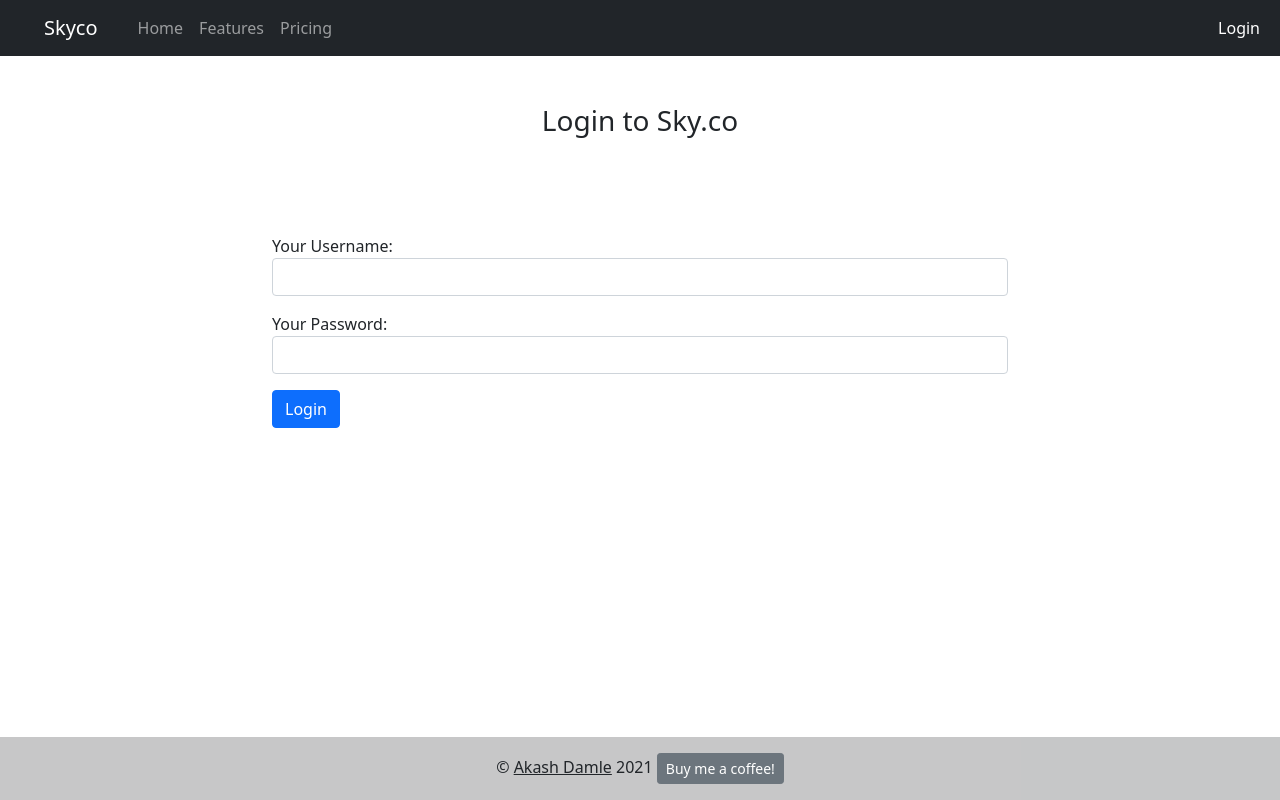
After one commit to code-kasha/sky.co, a Django app: page /login/ in a window 1280 px wide. The commit adds this page. Run offline with Django 3.2, Linux system fonts and the light colour scheme.

Commit message:
few moments later

```diff
--- /dev/null
+++ b/apps/core/forms.py
@@ -0,0 +1,18 @@
+from django import forms
+
+
+class LoginForm(forms.Form):
+    username = forms.CharField(
+        label="Your Username",
+        required=True,
+        widget=forms.TextInput(
+            attrs = { "class": "form-control" }
+        )
+    )
+    password = forms.CharField(
+        label="Your Password",
+        required=True,
+        widget=forms.PasswordInput(
+            attrs = { "class": "form-control" }
+        )
+    )
--- a/apps/core/urls.py
+++ b/apps/core/urls.py
@@ -6,4 +6,7 @@ urlpatterns = [
     path("", views.home_page, name="home_page"),
     path("features/", views.features_page, name="features_page"),
     path("pricing/", views.pricing_page, name="pricing_page"),
+    path("login/", views.log_in, name="login"),
+    path("logout/", views.log_out, name="logout"),
+    path("signup/", views.sign_up, name="signup"),
 ]
--- a/apps/core/views.py
+++ b/apps/core/views.py
@@ -1,13 +1,44 @@
-from django.shortcuts import render
+from django.contrib.auth import authenticate, login, logout
+from django.shortcuts import redirect, render
 
+from .forms import LoginForm
+
+GITHUB_LINK = "https://github.com/code-kasha/sky.co"
+DISCORD_LINK = "https://discord.gg/UADSPHcdFR"
 
 def home_page(request):
     return render(request, 'home.html')
 
 
 def features_page(request):
-    return render(request, 'features.html')
+    context = {"github_link": GITHUB_LINK, "discord_link": DISCORD_LINK}
+    return render(request, 'features.html', context)
 
 
 def pricing_page(request):
-    return render(request, 'pricing.html')
+    context = {"github_link": GITHUB_LINK, "discord_link": DISCORD_LINK}
+    return render(request, 'pricing.html', context)
+
+
+def log_in(request):
+    form = LoginForm()
+
+    if request.method == "POST":
+        form = LoginForm(request.POST)
+        username = request.POST.get("username")
+        password = request.POST.get("password")
+        user = authenticate(request, username=username, password=password)
+        if user is not None:
+            login(request, user)
+            return redirect("home_page")
+    context = {"form": form}
+    return render(request, "login.html", context)
+
+
+def log_out(request):
+    logout(request)
+    return redirect("home_page")
+
+
+def sign_up(request):
+    pass
--- a/apps/shortener/models.py
+++ b/apps/shortener/models.py
@@ -3,6 +3,11 @@ from django.db import models
 
 class SKYUrl(models.Model):
     url = models.CharField(max_length=250)
+    short_code = models.CharField(max_length=10, unique=True, null=True, blank=True)
+    created_at = models.DateTimeField(auto_now_add=True)
+    updated_at = models.DateTimeField(auto_now=True)
+    is_active = models.BooleanField(default=True)
+
 
     def __str__(self):
         return self.url
--- a/skyco/settings.py
+++ b/skyco/settings.py
@@ -1,6 +1,7 @@
 from pathlib import Path
 
 BASE_DIR = Path(__file__).resolve().parent.parent
+
 
 with open(BASE_DIR / '.key') as f:
     SECRET_KEY = f.read().strip()
--- a/templates/base/navbar.html
+++ b/templates/base/navbar.html
@@ -1,6 +1,8 @@
 {% url 'home_page' as home_url %}
 {% url 'features_page' as features_url %}
 {% url 'pricing_page' as pricing_url %}
+{% url 'login' as login_url %}
+{% url 'logout' as logout_url %}
 
 <nav class="navbar navbar-expand-lg navbar-dark bg-dark">
   <div class="container-fluid">
@@ -19,13 +21,22 @@
         <li class="nav-item">
           <a class="nav-link px-2 {% if request.path == pricing_url %} active {% endif %}" href="{{pricing_url}}">Pricing</a>
         </li>
-
         {% if user.is_superuser %}
+          <li class="nav-item">
+            <a class="nav-link px-2" href="/admin/">Admin</a>
+          </li>
+        {% endif %}
+      </ul>
+      <ul class="navbar-nav ms-auto">
+        {% if user.is_authenticated %}
             <li class="nav-item">
-            <a class="nav-link px-2" href="/admin/">Admin</a>
+              <a class="nav-link px-2" href="{{logout_url}}">Logout</a>
             </li>
-        {% endif %}
-
+          {% else %}
+            <li class="nav-item">
+              <a class="nav-link px-2 {% if request.path == login_url %} active {% endif %}" href="{{login_url}}">Login</a>
+            </li>
+          {% endif %}
       </ul>
     </div>
   </div>
--- a/templates/features.html
+++ b/templates/features.html
@@ -31,14 +31,14 @@
                 <div class="col-6">
                     <div class="card">
                         <div class="card-body text-center">
-                            <a href="{% url 'home_page' %}" class="btn btn-primary">Visit Github</a>
+                            <a href="{{github_link}}" class="btn btn-primary">Visit Github</a>
                         </div>
                     </div>
                 </div>
                 <div class="col-6">
                     <div class="card">
                         <div class="card-body text-center">
-                            <a href="{% url 'home_page' %}" class="btn btn-primary">Visit Discord</a>
+                            <a href="{{discord_link}}" class="btn btn-primary">Visit Discord</a>
                         </div>
                     </div>
                 </div>
--- a/templates/home.html
+++ b/templates/home.html
@@ -7,7 +7,7 @@
     <h2 class="mx-auto text-center my-4">Shorten your URL's right now, with sky.co!</h2>
     <div class="row">
         <div class="col-12 col-md-10 col-lg-8 mx-auto my-4">
-            <h4 class="text-center mb-4">Let's get started!</h4>
+            <h4 class="text-center mb-4">Let's get started{% if user.is_authenticated %}, {{user}}{% endif %}!</h4>
             {% include 'snippets/form.html' %}
         </div>
     </div>
--- /dev/null
+++ b/templates/login.html
@@ -0,0 +1,23 @@
+{% extends 'base.html' %}
+
+{% block title %}Login {% endblock %}
+
+{% block content %}
+    <div class="container">
+    <div class=row>
+        <div class="col-12 mx-auto">
+            <h3 class="text-center my-5">Login to Sky.co</h3>
+        </div>
+    </div>
+    <div class="row">
+        <div class="col-8 mx-auto my-5">
+            <form method="POST" class="form-group">
+                {% csrf_token %}
+                {{form.as_p}}
+                <input type="submit" class="btn btn-primary" value="Login">
+            </form>
+        </div>
+    </div>
+
+    </div>
+{% endblock content %}
--- a/templates/pricing.html
+++ b/templates/pricing.html
@@ -48,7 +48,7 @@
                                 <h4>GitHub Page:</h4>
                             </div>
                             <div class="card-body text-center">
-                                <a href="{% url 'home_page' %}" class="btn btn-warning">Visit!</a>
+                                <a href="{{github_link}}" class="btn btn-warning">Visit!</a>
                             </div>
                         </div>
                     </div>
@@ -58,7 +58,7 @@
                                 <h4>Discord Server:</h4>
                             </div>
                             <div class="card-body text-center">
-                                <a href="{% url 'home_page' %}" class="btn btn-success">Join!</a>
+                                <a href="{{discord_link}}" class="btn btn-success">Join!</a>
                             </div>
                         </div>
                     </div>
```
Also changed, not shown: apps/shortener/migrations/0002_auto_20210131_1906.py (added), apps/shortener/migrations/0003_auto_20210131_1919.py (added).
